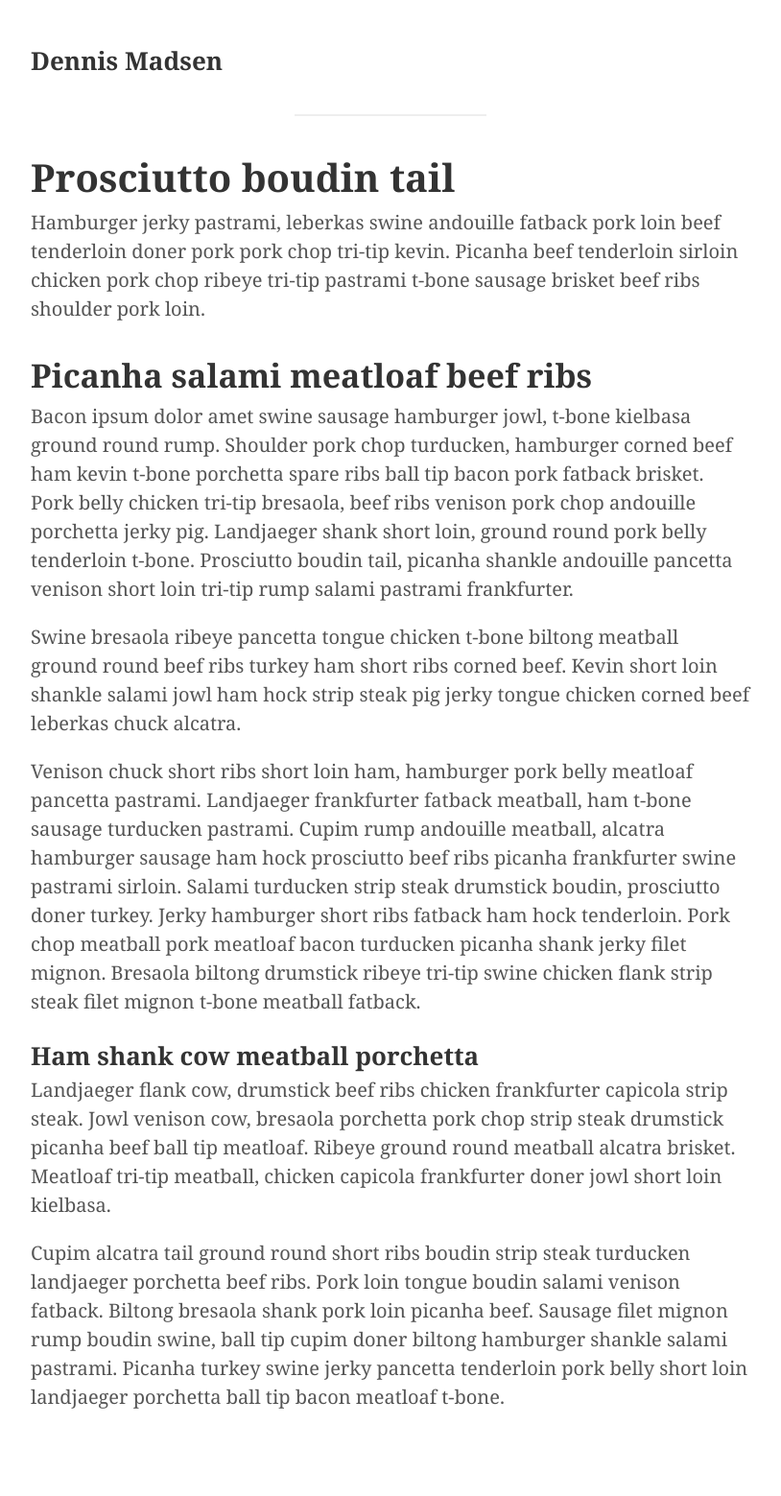
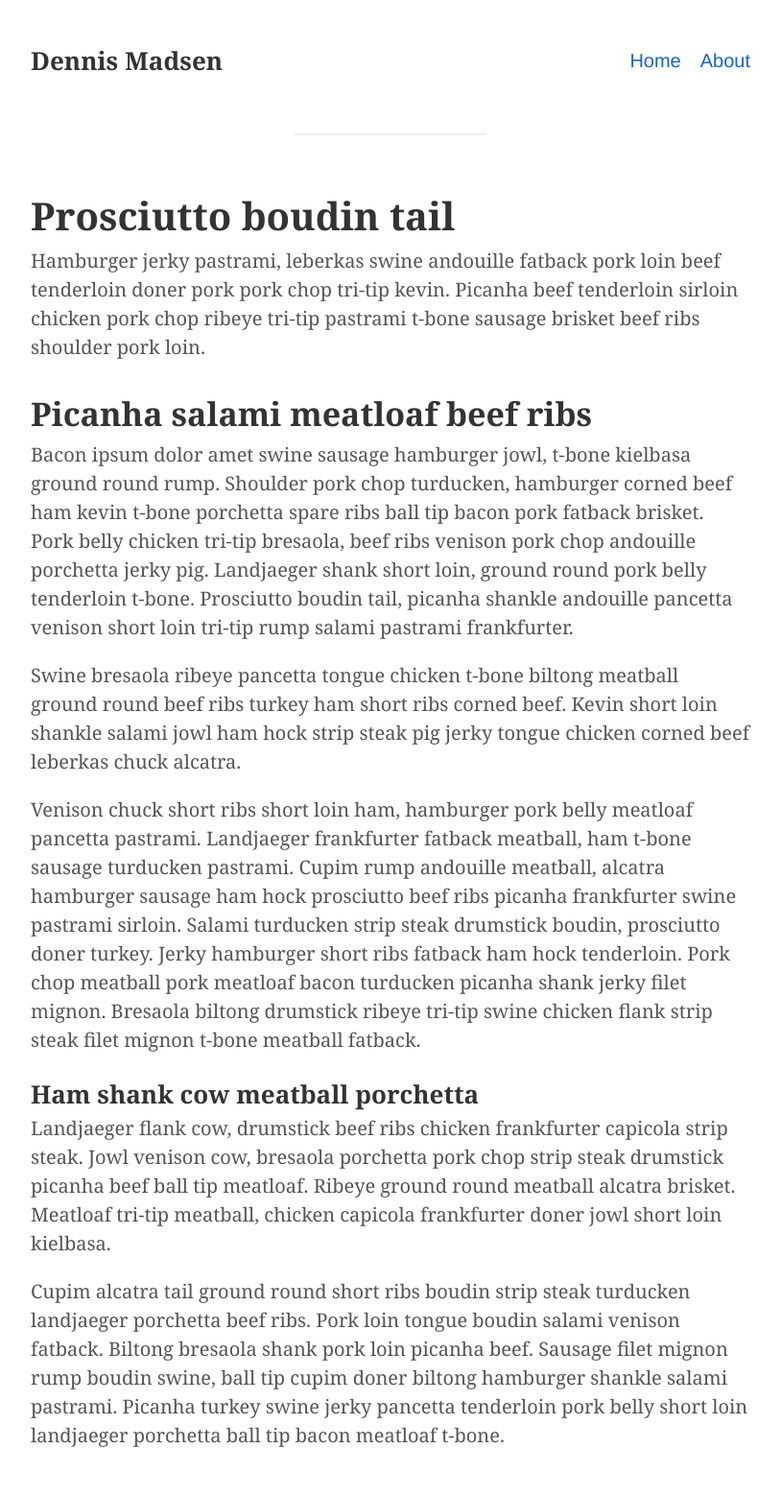
Before and after one commit to Dalstroem/Ciesix.github.io, a Jekyll site: the page built from index.html, in a window 1280 px wide. Shown: the whole page at 96% size, without its empty margins (233-1047 px from the left). Built offline with Jekyll 4.4.1, drawn with Linux system fonts in a browser that asks for light colours; before the commit the page ends 1494 px from its top, so only the background shows below that.

Commit message:
Navigation in header.

```diff
--- a/_includes/header.html
+++ b/_includes/header.html
@@ -1,3 +1,12 @@
 <header id="header">
   <h1>{{ site.title }}</h1>
+
+  <nav id="navigation">
+    <ul>
+      <li><a href="{{ site.baseurl }}">Home</a></li>
+      <li><a href="{{ site.baseurl | append: 'about' }}">About</a></li>
+    </ul>
+  </nav>
+
+  <div class="clearfix"/>
 </header>
--- a/_sass/_content.scss
+++ b/_sass/_content.scss
@@ -1,3 +1,4 @@
 #content
 {
+  @include margin(null null 2em);
 }
--- a/_sass/_header.scss
+++ b/_sass/_header.scss
@@ -1,20 +1,21 @@
 #header
 {
-  @include padding(2em 0 0);
+  @include padding(2em 0 3em);
 
   h1
   {
     @include margin(0);
     font-size: $heading-small;
+    float: left;
   }
 
   &:after
   {
+    content: "";
     display: block;
-    content: "";
     width: 200px;
     height: 2px;
-    margin: 2em auto;
+    margin: 3em auto 0;
     background-color: #eee;
   }
 }
--- /dev/null
+++ b/_sass/_navigation.scss
@@ -0,0 +1,23 @@
+#navigation
+{
+  float: right;
+
+  ul
+  {
+    li
+    {
+      @include margin(0 1em 0 0);
+      float: left;
+
+      &:last-child
+      {
+        @include margin(0);
+      }
+    }
+
+    a
+    {
+      display: block;
+    }
+  }
+}
--- a/_sass/_page.scss
+++ b/_sass/_page.scss
@@ -41,3 +41,10 @@
     font-size: $heading-small;
   }
 }
+
+.clearfix
+{
+  content: "";
+  display: block;
+  clear: both;
+}
--- a/assets/css/style.scss
+++ b/assets/css/style.scss
@@ -9,4 +9,5 @@ layout: nil
 @import 'variables';
 @import 'page';
 @import 'header';
+@import 'navigation';
 @import 'content';
```
